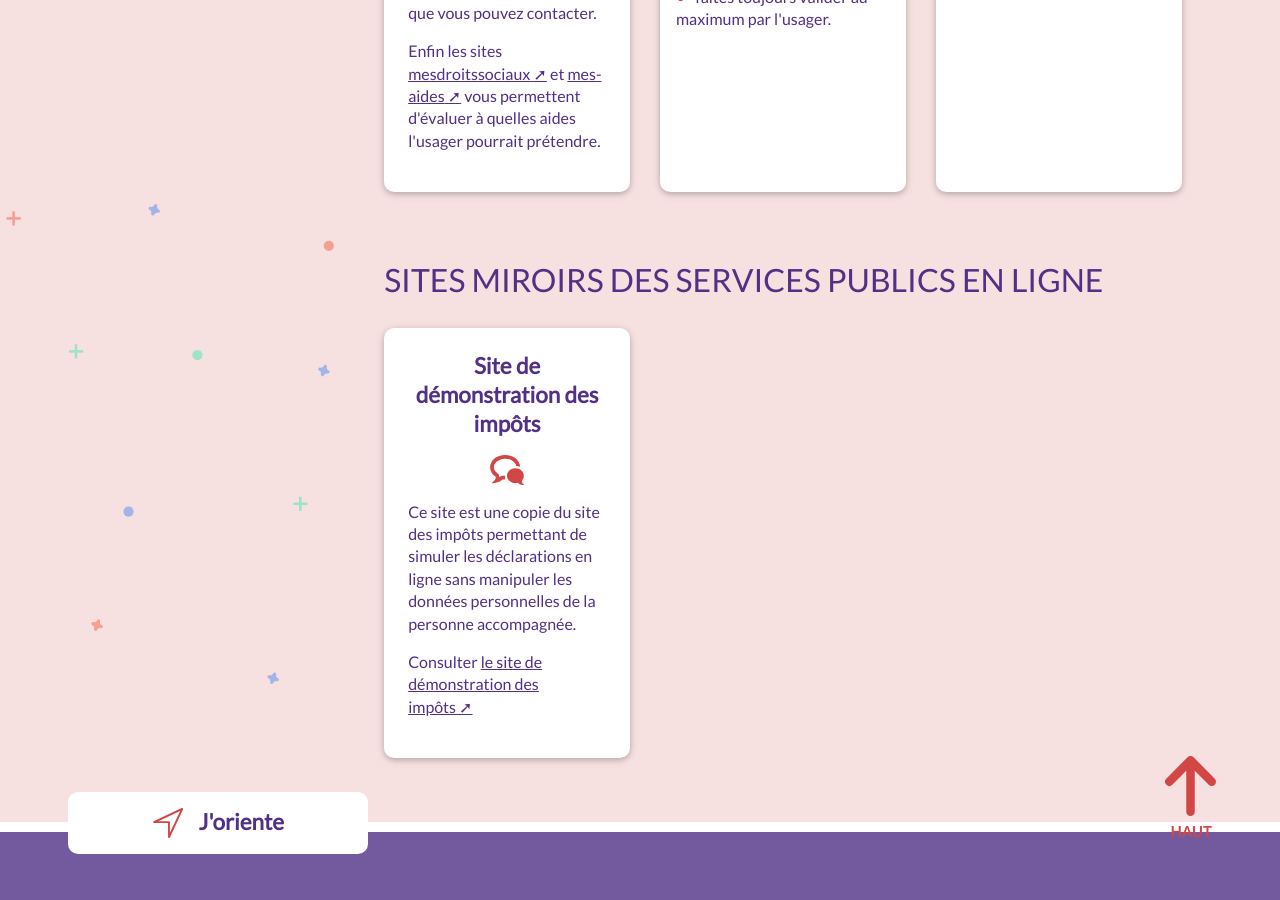
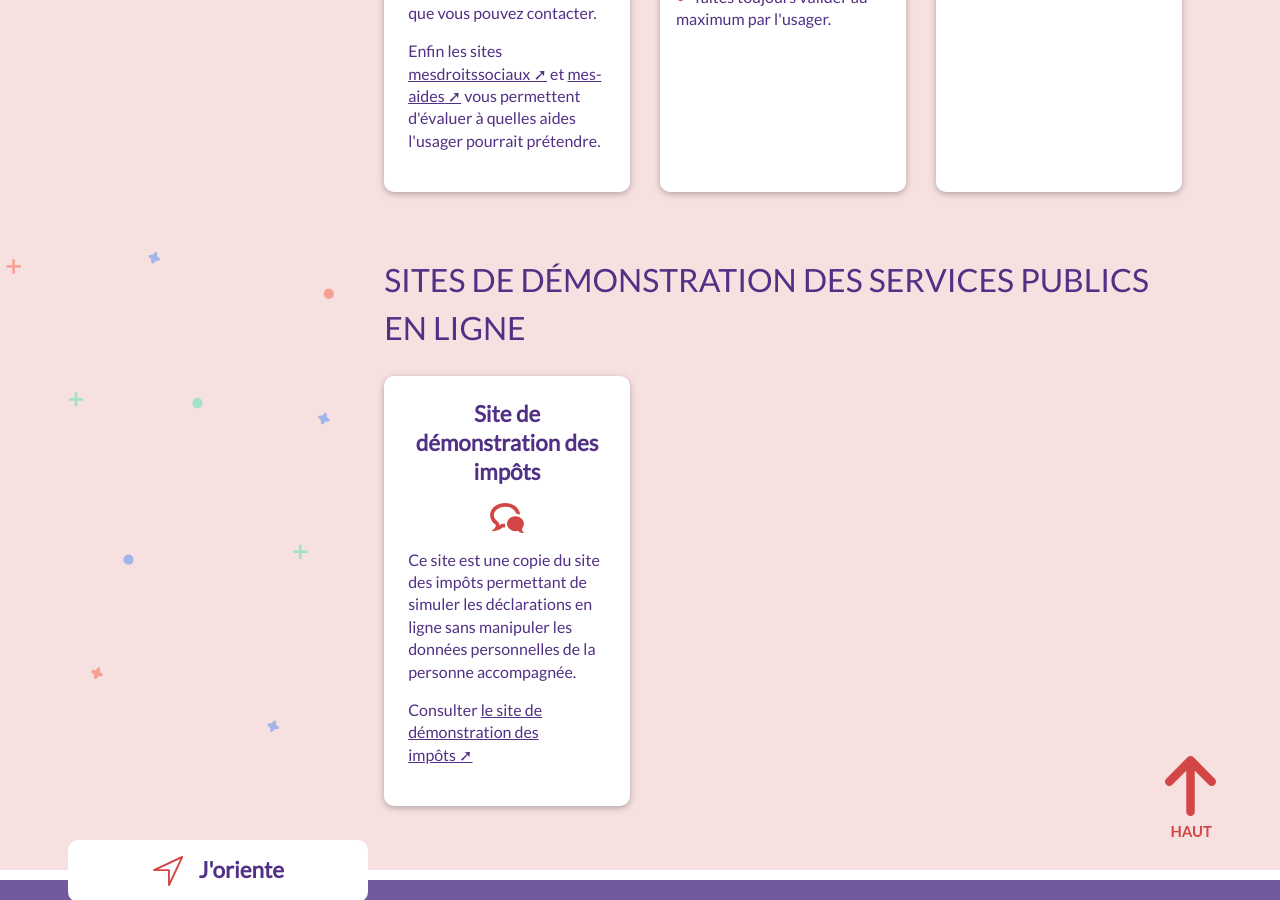
Before and after one commit to SocieteNumerique/kit, a Jekyll site: the page built from index.html, in a window 1280 px wide and 900 px high, scrolled down 7131 px. Built offline with Jekyll 4.4.1, drawn with Linux system fonts in a browser that asks for light colours; nearby versions of some CDN libraries.

Commit message:
Change-titre-miroir-demo

```diff
--- a/_includes/jaccompagne.html
+++ b/_includes/jaccompagne.html
@@ -145,7 +145,7 @@
                         <div class="row mt-5">
                             <img class="back-img-left" src="{{ site.url }}/images/etoiles.svg">
                             <div class="col-12 mb-3">
-                                <h3>Sites miroirs des services publics en ligne</h3>
+                                <h3>Sites de démonstration des services publics en ligne</h3>
                             </div>
                             <div class="col-xl-4 col-md-6 col-12 mb-3">
                                 <div class="card px-2 py-4">
```
